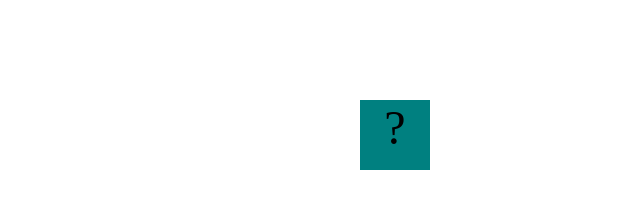
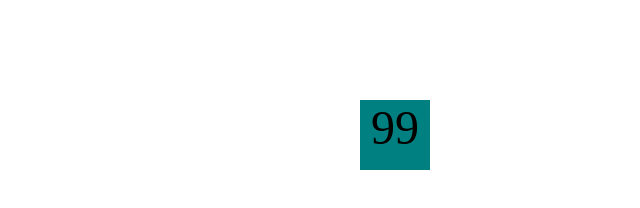
Before and after one commit to AsherForeman6339699/AsherForeman6339699.github.io, a plain HTML site: page fsd-projects/bouncing-box/index.html in a window 1280 px wide. Shown: the full height of the page, 640-1280 px from the left. Drawn offline with Linux system fonts and the light colour scheme.

Commit message:
todo 4 complete

```diff
--- a/fsd-projects/bouncing-box/index.html
+++ b/fsd-projects/bouncing-box/index.html
@@ -70,6 +70,8 @@
 
         // TODO 2 - Variable declarations
 var positionX = 0
+var points = 0;
+
 
 
 
@@ -82,6 +84,12 @@
         function update() {
  positionX = positionX + 10;
 moveBoxTo(positionX);
+changeBoxText(points);
+points = points + 1
+
+
+
+
 
 
 
```
